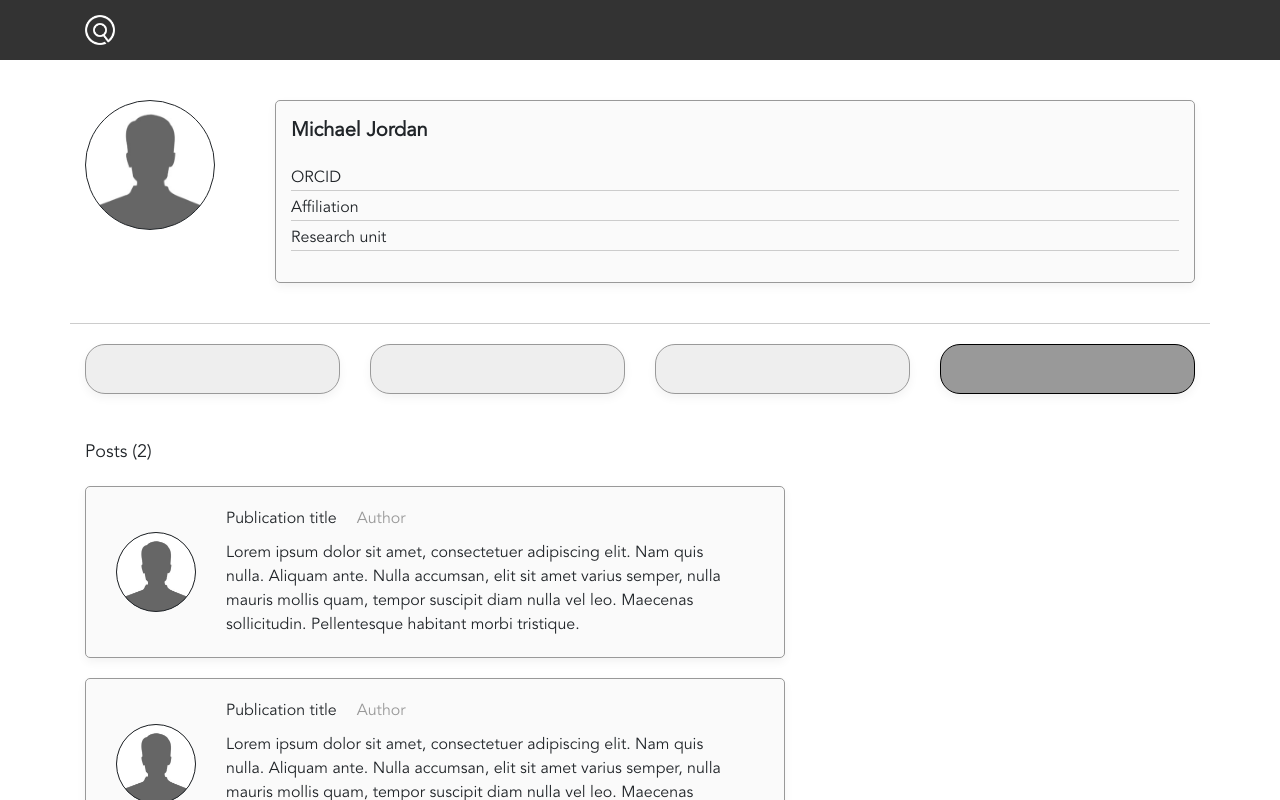
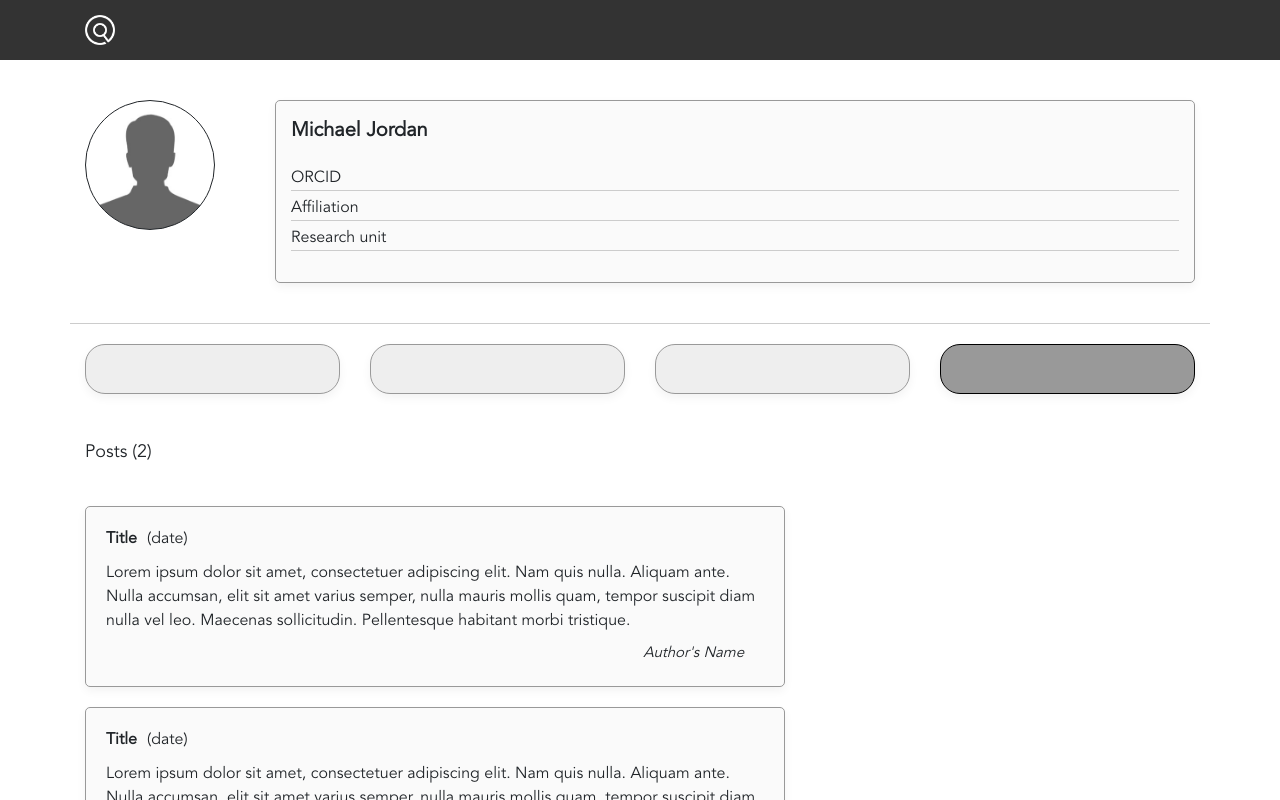
Before and after one commit to WeSearchers/wesearchers-api, a React app in the folder project/frontend/: page /user/profile in a window 1280 px wide. Both pictures are taken after a click on the link 1067 px from the left and 369 px from the top of the page. Shown: the top 800 px of the page. Built offline with nearby package versions, Linux system fonts and the light colour scheme; the HTML template or start-up script is replaced by a standard one.

Commit message:
Change post layout

```diff
--- a/project/frontend/src/components/user-profile/menuSubSections/network/user.js
+++ b/project/frontend/src/components/user-profile/menuSubSections/network/user.js
@@ -10,14 +10,12 @@ class User extends Component {
             {/* jmmonteiro (recapitular o que disse na page profileNetwork.js) colocar nome do tipo de user do fetch */}
 
             <div className="section-card network-advisor">
-              Nome do Tipo de Orientador 1
+              Research advisor's Name
             </div>
             <div className="network-user-info">
               <div className="photo" />
               {/* jmmonteiro (recapitular o que disse na page profileNetwork.js) colocar instituição do user do fetch */}
-              <div className="section-card institution">
-                Universidade de Coimbra
-              </div>
+              <div className="section-card institution">institution</div>
             </div>
           </div>
         </div>
--- a/project/frontend/src/components/user-profile/menuSubSections/profilePublication.js
+++ b/project/frontend/src/components/user-profile/menuSubSections/profilePublication.js
@@ -11,14 +11,19 @@ class Publication extends Component {
         }
       >
         <div className="section-title">Posts (2)</div>
-        <Post />
-        <Post />
+        <div className="container-posts">
+          <Post />
+          <Post />
+        </div>
+
         <div className="container-see-more">
           <a className="general-btn see-more">see more</a>
         </div>
         <div className="section-title">Articles (2)</div>
-        <Post />
-        <Post />
+        <div className="container-posts">
+          <Post />
+          <Post />
+        </div>
         <div className="container-see-more">
           <a className="general-btn see-more">see more</a>
         </div>
--- a/project/frontend/src/components/user-profile/menuSubSections/publication/post.js
+++ b/project/frontend/src/components/user-profile/menuSubSections/publication/post.js
@@ -7,13 +7,10 @@ class Post extends Component {
       <React.Fragment>
         {/* jmmonteiro array de publicações através do fetch, que renderize todas como está em baixo*/}
         <div className="section-card publication">
-          <div className="photo" />
           <div className="info">
-            <div className="title-and-author">
-              {/* jmmonteiro colocar titulo da publicação através do fetch */}
-              <div className="title">Publication title </div>
-              {/* jmmonteiro colocar autor da publicação através do fetch */}
-              <div className="author">Author</div>
+            {/* jmmonteiro colocar titulo da publicação através do fetch */}
+            <div className="publication-title">
+              <b>Title </b> (date)
             </div>
             {/* jmmonteiro colocar texto da publicação através do fetch */}
             <div className="text">
@@ -21,6 +18,11 @@ class Post extends Component {
               nulla. Aliquam ante. Nulla accumsan, elit sit amet varius semper,
               nulla mauris mollis quam, tempor suscipit diam nulla vel leo.
               Maecenas sollicitudin. Pellentesque habitant morbi tristique.
+            </div>
+            {/* jmmonteiro colocar autor da publicação através do fetch */}
+            <div className="publication-author">
+              {" "}
+              <i>Author's Name</i>
             </div>
           </div>
         </div>
--- a/project/frontend/src/styles/userProfile.css
+++ b/project/frontend/src/styles/userProfile.css
@@ -309,23 +309,24 @@
   background-color: #333;
 }
 
-.publication .info {
-  width: calc(100% - 80px - 60px);
-}
-
-.publication .info .title-and-author {
+.publication .info .publication-title {
   display: flex;
   margin-bottom: 10px;
 }
 
-.title-and-author .title {
+.publication-title {
   font-weight: 500;
   margin-right: 20px;
 }
 
-.title-and-author .author {
-  font-weight: 500;
-  color: #999;
+.publication-title b {
+  margin-right: 10px;
+}
+
+.publication-author {
+  font-size: 15px;
+  float: right;
+  margin-top: 10px;
   margin-right: 20px;
 }
 
```
